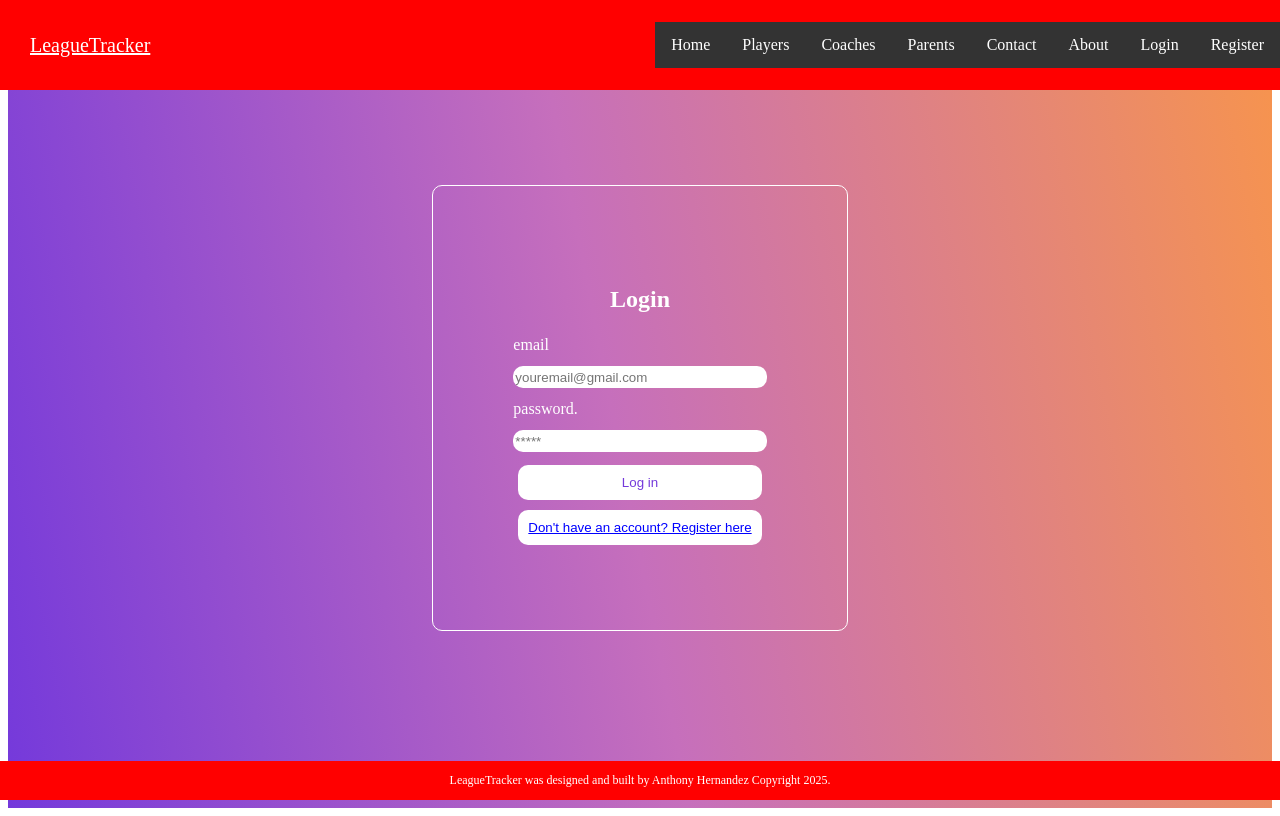
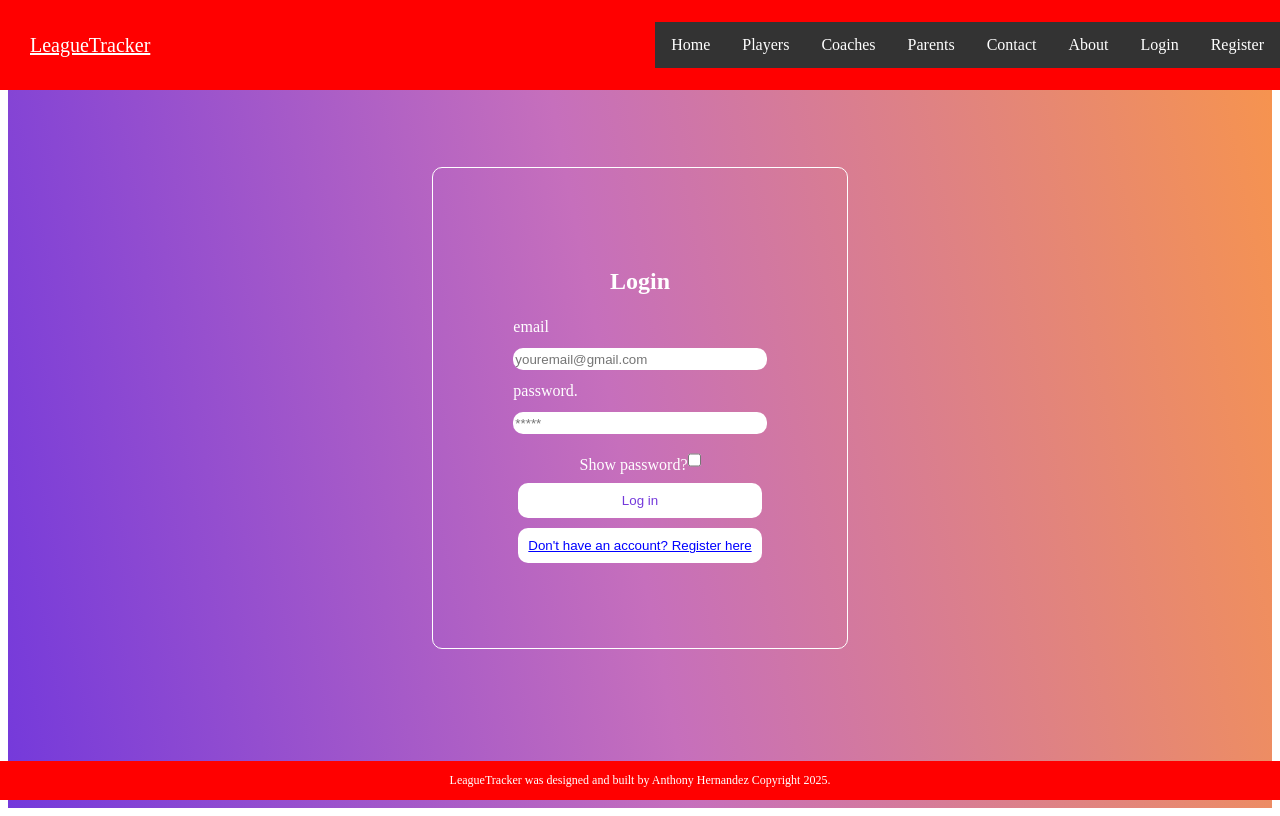
Before and after one commit to tonyh2323/leaguetracker, a React (Vite) app: page /Login in a window 1280 px wide. Built offline with nearby package versions, Linux system fonts and the light colour scheme; the HTML template or start-up script is replaced by a standard one.

Commit message:
added showpassword to login screen

```diff
--- a/src/Components/Login.jsx
+++ b/src/Components/Login.jsx
@@ -8,6 +8,10 @@ import { useNavigate } from 'react-router-dom';
 export  const Login = (props) =>{
     const [email, setEmail] = useState('');
     const [pass, setPass] = useState('');
+    const [isShown, setIsSHown] = useState(false);
+    const togglePassword = () => {
+        setIsSHown((isShown) => !isShown);
+        };
 
     const navigate = useNavigate();
 
@@ -22,7 +26,17 @@ export  const Login = (props) =>{
                 <label htmlFor='email'>email</label>
                 <input required value={email}  onChange={(e) => setEmail(e.target.value)} type="email" placeholder="youremail@gmail.com" id="email"name="email"/>
                 <label htmlFor='password'>password. </label>
-                <input required value={pass}  onChange={(e) => setPass(e.target.value)} type="password" placeholder="*****" id="password"name="password"/>
+
+                <input required value={pass} onChange={(e) => setPass(e.target.value)} type={isShown ? "text" : "password"} placeholder="*****" id="password"name="password"/>
+                <div className="checkbox-container">
+                    <label htmlFor="checkbox">Show password?</label>
+                    <input
+                        id="checkbox"
+                        type="checkbox"
+                        checked={isShown}
+                        onChange={togglePassword}
+                    />
+                </div>
                 <button type="submit" >Log in</button>
 
                 <button className="link-btn" onClick={() => navigate("/register")}> Don't have an account? Register here</button>
```
